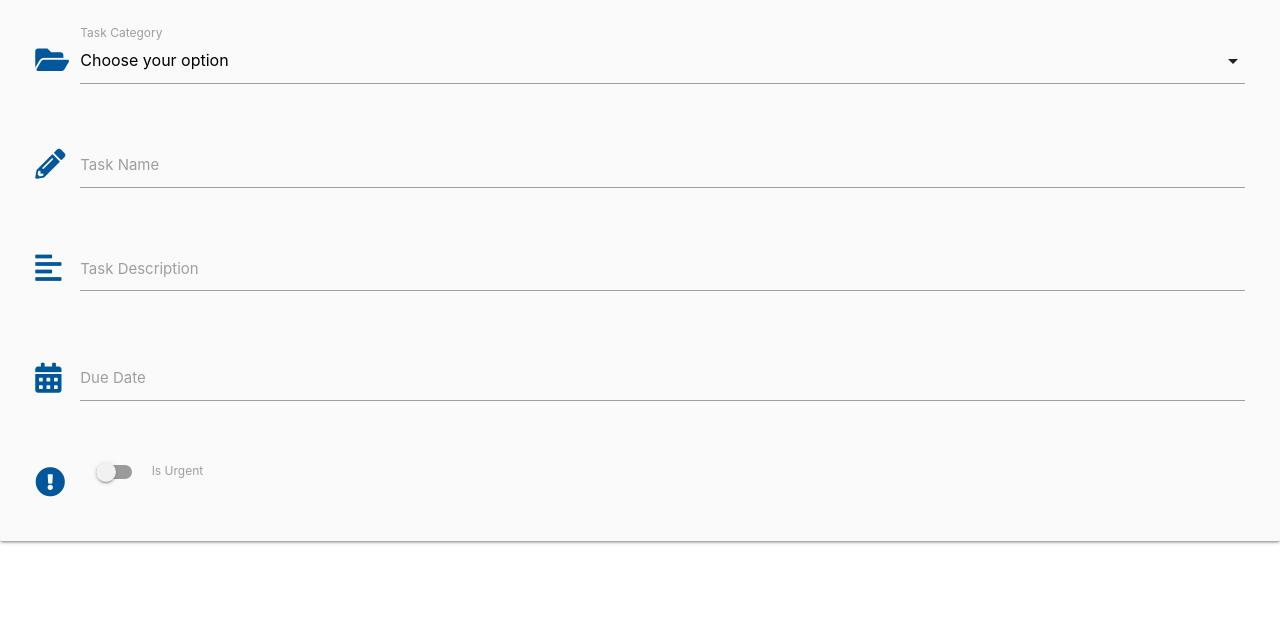
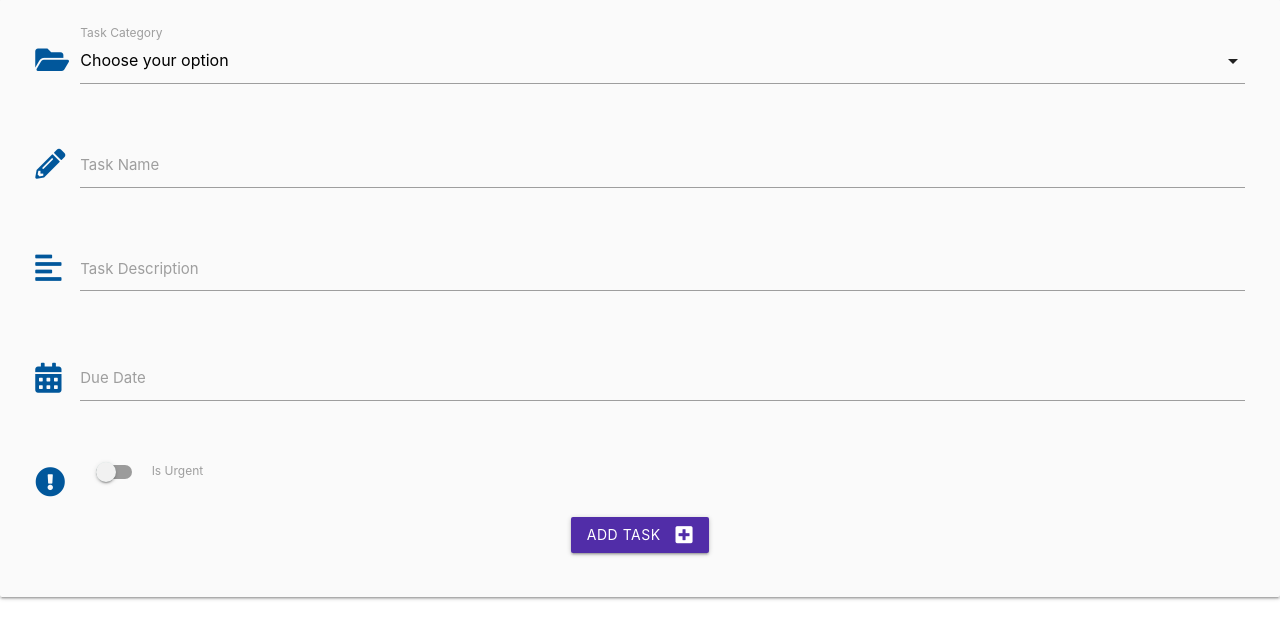
Before and after one commit to MattB859/flask-task-manager-project, a Flask app: page /add_task in a window 1280 px wide. Shown: the part 160-800 px from the top of the page. Run offline with Flask 2, Linux system fonts and the light colour scheme; data that the repository does not hold is empty; some libraries are stand-ins or nearby versions.

Commit message:
Allow user to submit tasks to do

```diff
--- a/app.py
+++ b/app.py
@@ -98,8 +98,21 @@ def logout():
     return redirect(url_for("login"))
 
 
-@app.route("/add_task")
+@app.route("/add_task", methods=["GET", "POST"])
 def add_task():
+    if request.method == "POST":
+        is_urgent = "on" if request.form.get("is_urgent") else "off"
+        task = {
+            "category_name": request.form.get("category_name"),
+            "task_name": request.form.get("task_name"),
+            "is_urgent": is_urgent,
+            "due_date": request.form.get("due_date"),
+            "created_by": session["user"]
+        }
+        mongo.db.tasks.insert_one(task)
+        flash("Task Successfully Added")
+        return redirect(url_for("get_tasks"))
+
     categories = mongo.db.categories.find().sort("category_name", 1)
     return render_template("add_task.html", categories=categories)
 
--- a/templates/add_task.html
+++ b/templates/add_task.html
@@ -2,8 +2,10 @@
 {% block content %}
 
 <h3 class="light-blue-text text-darken-4 center-align">Add Task</h3>
+
 <div class="row card-panel grey lighten-5">
-    <form class="col s12" method="POST" action="">
+    <form class="col s12" method="POST" action="{{ url_for('add_task') }}">
+        <!-- Task Category -->
         <div class="row">
             <div class="input-field col s12">
                 <i class="fas fa-folder-open prefix light-blue-text text-darken-4"></i>
@@ -14,9 +16,10 @@
                     <option value="{{ category.category_name }}">{{ category.category_name }}</option>
                     {% endfor %}
                 </select>
-                <label>Task Category</label>
+                <label for="category_name">Task Category</label>
             </div>
         </div>
+        <!-- Task Name-->
         <div class="row">
             <div class="input-field col s12">
                 <i class="fas fa-pencil-alt prefix light-blue-text text-darken-4"></i>
@@ -25,7 +28,7 @@
                 <label for="task_name">Task Name</label>
             </div>
         </div>
-
+        <!-- Task Description -->
         <div class="row">
             <div class="input-field col s12">
                 <i class="fas fa-align-left prefix light-blue-text text-darken-4"></i>
@@ -34,7 +37,7 @@
                 <label for="task_description">Task Description</label>
             </div>
         </div>
-
+        <!-- Due date picker -->
         <div class="row">
             <div class="input-field col s12">
                 <i class="fas fa-calendar-alt prefix light-blue-text text-darken-4"></i>
@@ -43,10 +46,9 @@
                 <label for="due_date">Due Date</label>
             </div>
         </div>
-
+        <!--- Is urgent toggle -->
         <div class="row">
             <div class="input-field col s12">
-                <!-- Switch -->
                 <div class="switch">
                     <i class="fas fa-exclamation-circle prefix light-blue-text text-darken-4"></i>
                     <label for="is_urgent">
@@ -58,6 +60,15 @@
 
             </div>
         </div>
+        <!-- Submit button -->
+        <div class="row">
+            <div class="col s12 center-align">
+                <button class="btn waves-effect waves-light deep-purple darken-2" type="submit" name="action">Add Task
+                    <i class="fas fa-plus-square right"></i>
+                </button>
+            </div>
+
+        </div>
     </form>
 </div>
 
--- a/templates/tasks.html
+++ b/templates/tasks.html
@@ -1,6 +1,7 @@
 {% extends "base.html" %}
 {% block content %}
 
+    <h3 class="light-blue-text text-darken-4 center-align">All Tasks</h3>
 
     <ul class="collapsible">
         {% for task in tasks %}
@@ -16,6 +17,7 @@
             <div class="collapsible-body">
                 <strong>{{ task.category_name }}</strong>
                 <p>{{ task.task_description }}</p>
+                <p><em>by: {{ task.created_by }}</em></p>
             </div>
         </li>
         {% endfor %}
```
